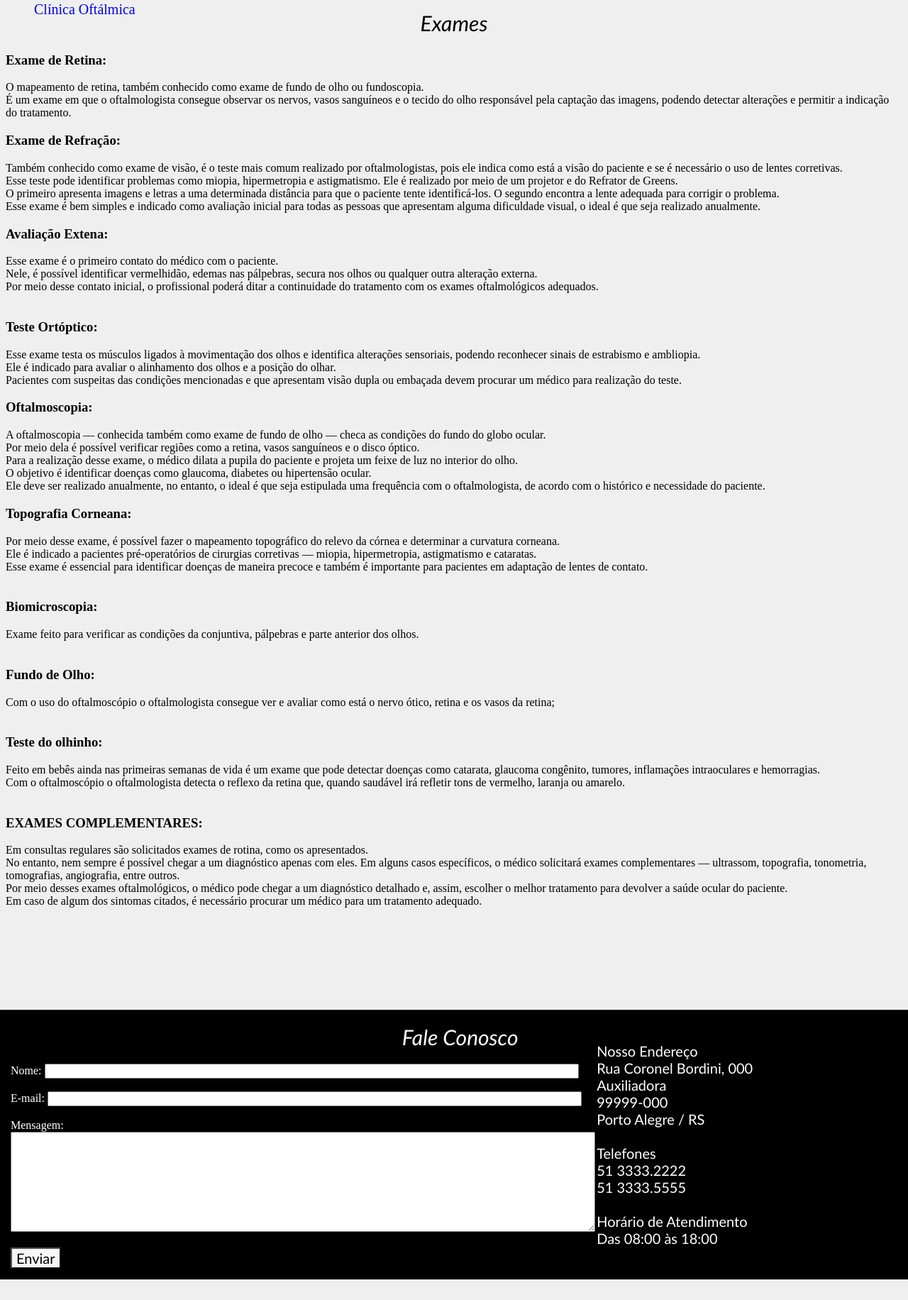
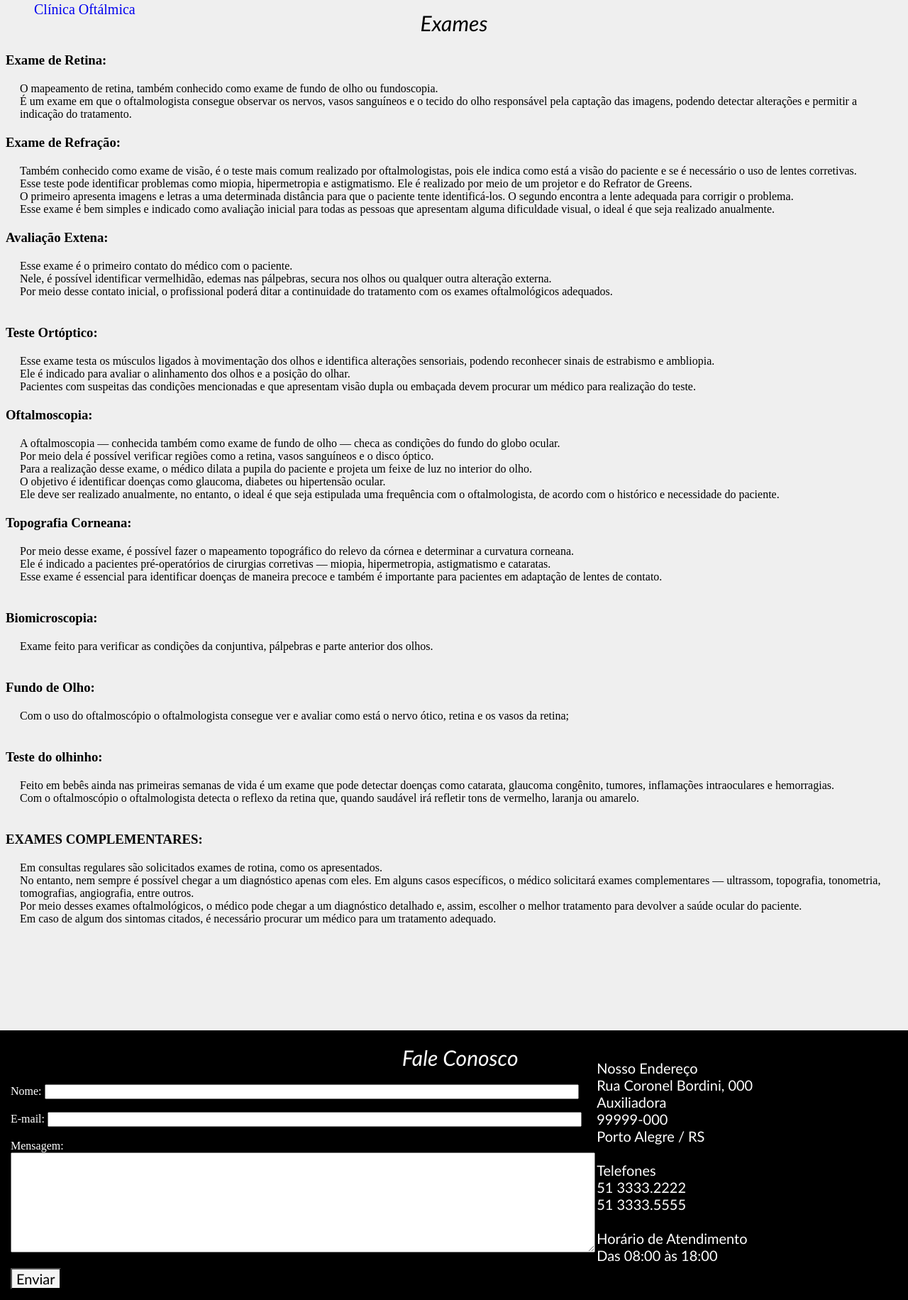
Before and after one commit to VanessadaSilvaPereira/ProjetoIntegradorUC12, a PHP site: page /exames.php in a window 1280 px wide. Shown: the part 66-1898 px from the top of the page at 71% size. Before the commit the page ends 1869 px from the top, so only its background shows below. Run offline with PHP 8.4, Linux system fonts and the light colour scheme.

Commit message:
feitas as divs da pagina exames

```diff
--- a/CSS/Estilos.css
+++ b/CSS/Estilos.css
@@ -141,3 +141,10 @@
 
 
         }
+        .divexames{
+            margin: 20px;
+            width: 75%;
+            font-size: 15px;
+
+
+        }
--- a/exames.php
+++ b/exames.php
@@ -16,13 +16,13 @@
 
 
         <h3>Exame de Retina:</h3>
-        <p>     O mapeamento de retina, também conhecido como exame de fundo de olho ou fundoscopia.<br>
+        <div style="margin: 20px"> O mapeamento de retina, também conhecido como exame de fundo de olho ou fundoscopia.<br>
                   É um exame em que o oftalmologista consegue observar os nervos,
                  vasos sanguíneos e o tecido do olho responsável pela captação das imagens,
-                 podendo detectar alterações e permitir a indicação do tratamento. </p>
+                 podendo detectar alterações e permitir a indicação do tratamento. </div>
 
         <h3>Exame de Refração:</h3>
-        <p> Também conhecido como exame de visão, é o teste mais comum realizado por oftalmologistas,
+        <div style="margin: 20px"> Também conhecido como exame de visão, é o teste mais comum realizado por oftalmologistas,
         pois ele indica como está a
         visão do paciente e se é necessário o uso de lentes corretivas.<br>
         Esse teste pode identificar problemas como miopia, hipermetropia e astigmatismo.
@@ -30,53 +30,53 @@
          O primeiro apresenta imagens e letras a uma determinada distância para que o paciente tente identificá-los.
          O segundo encontra a lente adequada para corrigir o problema.<br>
          Esse exame é bem simples e indicado como avaliação inicial para todas as pessoas que apresentam alguma dificuldade visual,
-         o ideal é que seja realizado anualmente.</p>
+         o ideal é que seja realizado anualmente.</div>
 
         <h3>Avaliação Extena:</h3>
-        <p> Esse exame é o primeiro contato do médico com o paciente.<br>
+        <div style="margin: 20px"> Esse exame é o primeiro contato do médico com o paciente.<br>
               Nele, é possível identificar vermelhidão, edemas nas pálpebras, secura nos olhos ou qualquer outra alteração externa.<br>
               Por meio desse contato inicial,
-              o profissional poderá ditar a continuidade do tratamento com os exames oftalmológicos adequados. <br><br></p>
+              o profissional poderá ditar a continuidade do tratamento com os exames oftalmológicos adequados. <br><br></div>
 
         <h3>Teste Ortóptico:</h3>
-        <p> Esse exame testa os músculos ligados à movimentação dos olhos e identifica alterações sensoriais,
+        <div style="margin: 20px"> Esse exame testa os músculos ligados à movimentação dos olhos e identifica alterações sensoriais,
         podendo reconhecer sinais de estrabismo e ambliopia.<br>
         Ele é indicado para avaliar o alinhamento dos olhos e a posição do olhar.<br>
         Pacientes com suspeitas das condições mencionadas e que apresentam visão dupla
-        ou embaçada devem procurar um médico para realização do teste.</p>
+        ou embaçada devem procurar um médico para realização do teste.</div>
 
         <h3>Oftalmoscopia:</h3>
-        <p>A oftalmoscopia — conhecida também como exame de fundo de olho — checa as condições do fundo do globo ocular.<br>
+        <div style="margin: 20px">A oftalmoscopia — conhecida também como exame de fundo de olho — checa as condições do fundo do globo ocular.<br>
             Por meio dela é possível verificar regiões como a retina, vasos sanguíneos e o disco óptico.<br>
            Para a realização desse exame, o médico dilata a pupila do paciente e projeta um feixe de luz no interior do olho.<br>
            O objetivo é identificar doenças como glaucoma, diabetes ou hipertensão ocular.<br>
            Ele deve ser realizado anualmente, no entanto,
-           o ideal é que seja estipulada uma frequência com o oftalmologista, de acordo com o histórico e necessidade do paciente.</p>
+           o ideal é que seja estipulada uma frequência com o oftalmologista, de acordo com o histórico e necessidade do paciente.</div>
 
         <h3>Topografia Corneana:</h3>
-        <p> Por meio desse exame, é possível fazer o mapeamento topográfico do relevo da córnea e determinar a curvatura corneana.<br>
+        <div style="margin: 20px">Por meio desse exame, é possível fazer o mapeamento topográfico do relevo da córnea e determinar a curvatura corneana.<br>
         Ele é indicado a pacientes pré-operatórios de cirurgias corretivas — miopia, hipermetropia, astigmatismo e cataratas.<br>
-        Esse exame é essencial para identificar doenças de maneira precoce e também é importante para pacientes em adaptação de lentes de contato.<br><br></p>
+        Esse exame é essencial para identificar doenças de maneira precoce e também é importante para pacientes em adaptação de lentes de contato.<br><br></div>
 
 
         <h3>Biomicroscopia:</h3>
-        <p> Exame feito para verificar as condições da conjuntiva, pálpebras e parte anterior dos olhos. <br><br></p>
+        <div style="margin: 20px"> Exame feito para verificar as condições da conjuntiva, pálpebras e parte anterior dos olhos. <br><br></div>
 
         <h3> Fundo de Olho:</h3>
-        <p> Com o uso do oftalmoscópio o oftalmologista consegue ver e avaliar como está o nervo ótico, retina e os vasos da retina; <br><br></p>
+        <div style="margin: 20px"> Com o uso do oftalmoscópio o oftalmologista consegue ver e avaliar como está o nervo ótico, retina e os vasos da retina; <br><br></div>
 
         <h3>Teste do olhinho:</h3>
-        <p> Feito em bebês ainda nas primeiras semanas de vida é um exame que pode detectar doenças como catarata,
+        <div style="margin: 20px"> Feito em bebês ainda nas primeiras semanas de vida é um exame que pode detectar doenças como catarata,
             glaucoma congênito, tumores, inflamações intraoculares e hemorragias.<br>
             Com o oftalmoscópio o oftalmologista detecta o reflexo da retina que,
-            quando saudável irá refletir tons de vermelho, laranja ou amarelo.<br><br></p>
+            quando saudável irá refletir tons de vermelho, laranja ou amarelo.<br><br></div>
 
         <h3>EXAMES COMPLEMENTARES:</h3>
-        <p>  Em consultas regulares são solicitados exames de rotina, como os apresentados.<br>
+        <div style="margin: 20px">  Em consultas regulares são solicitados exames de rotina, como os apresentados.<br>
        No entanto, nem sempre é possível chegar a um diagnóstico apenas com eles. Em alguns casos específicos,
        o médico solicitará exames complementares — ultrassom, topografia, tonometria, tomografias, angiografia, entre outros.<br>
        Por meio desses exames oftalmológicos, o médico pode chegar a um diagnóstico detalhado e, assim, escolher o melhor tratamento para devolver a saúde ocular do paciente.<br>
-       Em caso de algum dos sintomas citados, é necessário procurar um médico para um tratamento adequado.</p>
+       Em caso de algum dos sintomas citados, é necessário procurar um médico para um tratamento adequado.</div>
 
 
     </body>
```
